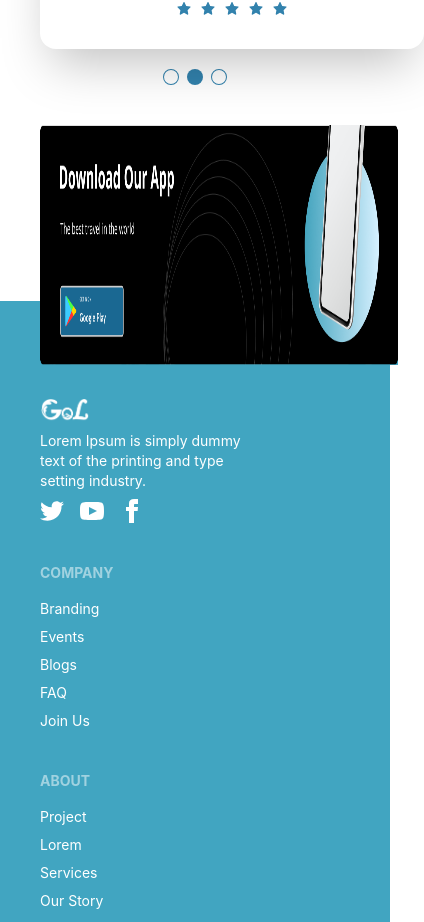
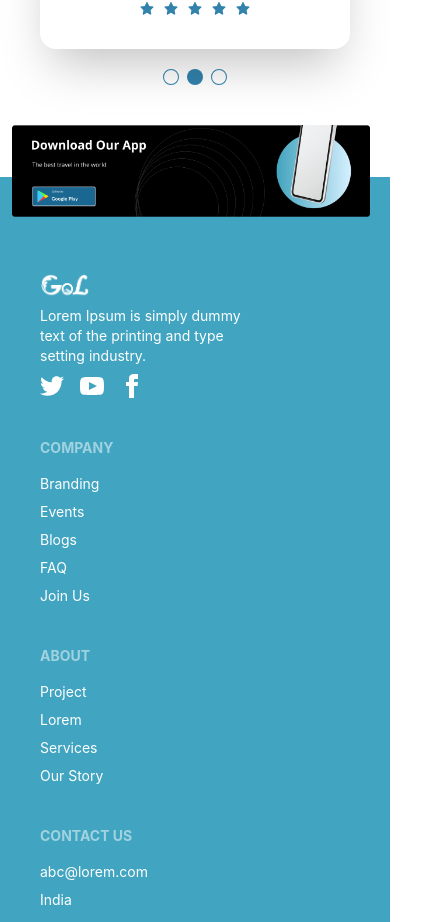
Before and after one commit to rhnchowdhury/Agumentik-Frontend-assignment, a React (Create React App) app: page / in a window 390 px wide. Shown: the part 2655-3577 px from the top of the page, 424 px wide, since content can reach past the window. Built offline with nearby package versions, Linux system fonts and the light colour scheme.

Commit message:
footer responsive complete

```diff
--- a/src/Components/Pages/Clients/Clients.js
+++ b/src/Components/Pages/Clients/Clients.js
@@ -10,7 +10,7 @@ const Clients = () => {
         <div className='m-10'>
             <h1 className='text-center text-2xl font-bold'>What Our Clients Says <br /> About Us</h1>
             <div className='grid grid-cols-1 md:grid-cols-2 lg:grid-cols-3 mt-5'>
-                <div className="card w-96 shadow-2xl">
+                <div className="card lg:w-96 shadow-2xl">
                     <figure className="mt-5">
                         <img src={img1} alt="Shoes" className="w-24 rounded-full" />
                     </figure>
@@ -27,7 +27,7 @@ const Clients = () => {
                         </div>
                     </div>
                 </div>
-                <div className="card w-96 shadow-2xl">
+                <div className="card lg:w-96 shadow-2xl">
                     <figure className="mt-5">
                         <img src={img2} alt="Shoes" className="w-24 rounded-full" />
                     </figure>
@@ -44,7 +44,7 @@ const Clients = () => {
                         </div>
                     </div>
                 </div>
-                <div className="card w-96 shadow-2xl">
+                <div className="card lg:w-96 shadow-2xl">
                     <figure className="mt-5">
                         <img src={img3} alt="Shoes" className="w-24 rounded-full" />
                     </figure>
--- a/src/Components/Pages/Footer/Footer.js
+++ b/src/Components/Pages/Footer/Footer.js
@@ -6,7 +6,7 @@ import img2 from '../../../assets/phn.png';
 const Footer = () => {
     return (
         <div>
-            <img src={img2} alt="" className='-mb-16 h-60 ml-10 w-11/12' />
+            <img src={img2} alt="" className='-mb-10 lg:-mb-16 lg:h-60 max-h-sm ml-3 lg:ml-10 w-11/12 ' />
             <footer className="footer p-10 py-24 text-base-content" style={{ background: '#41A5C1' }}>
                 <div>
                     <img src={img1} alt="" width='50' height='50' />
```
